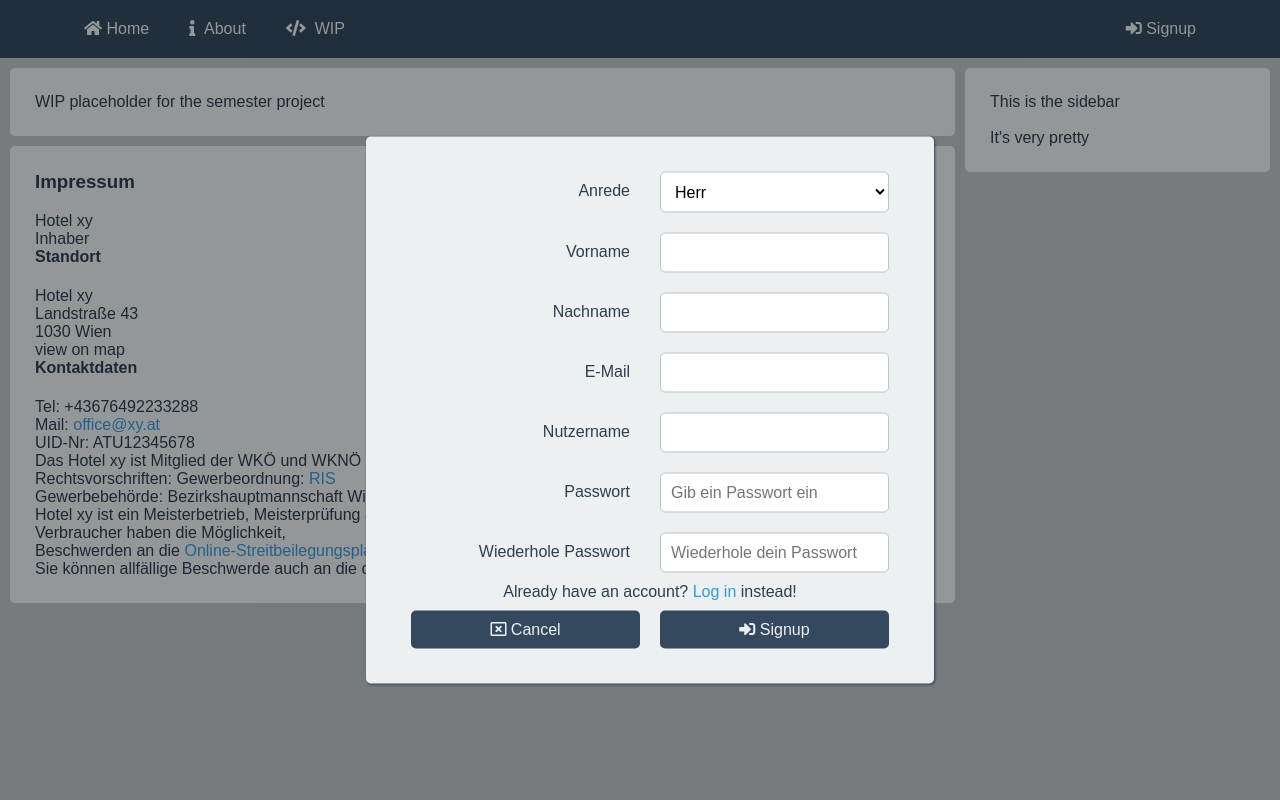
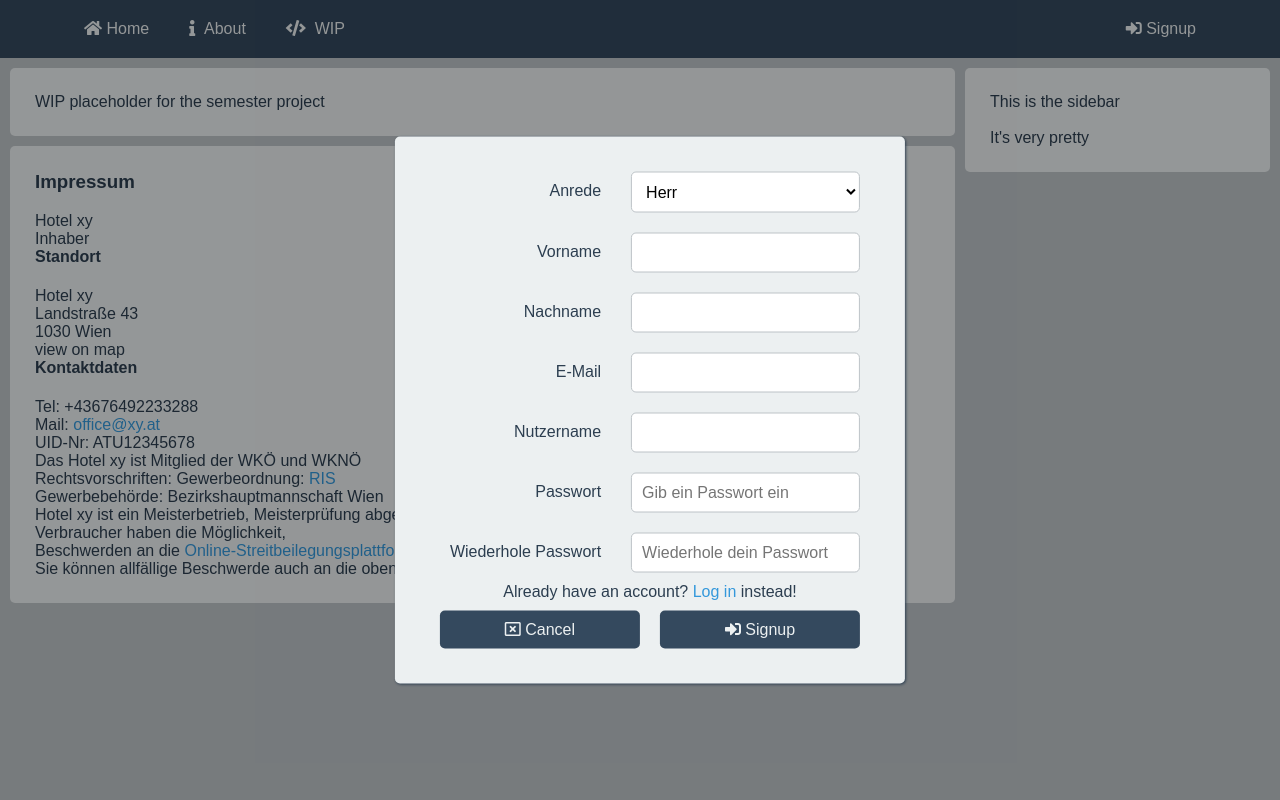
Before and after one commit to fhtw-beni-team-projects/WEB1, a PHP site: page / in a window 1280 px wide, after a click on "Signup". Run offline with PHP 8.4, Linux system fonts and the light colour scheme; some libraries are stand-ins or nearby versions.

Commit message:
small fix

```diff
--- a/i/login.php
+++ b/i/login.php
@@ -53,6 +53,8 @@
 
     <label class="descr formleft" for="pwd2">Wiederhole&nbsp;Passwort</label><input class="popup_input formright forminput" type="password" name="pwd2" placeholder="Wiederhole dein Passwort" />
 
+  </div>
+  <div class="formcontent grid equal">
 
     <!-- TODO: seperate sign up / login page for js disabled browsers-->
     <p class="formtext formfull" id="login-prompt">Already&nbsp;have&nbsp;an&nbsp;account? <a target="_blank" onclick="changeForm('login');">Log&nbsp;in</a>&nbsp;instead!</p>
--- a/styles/base.css
+++ b/styles/base.css
@@ -276,6 +276,9 @@ h1, h2, h3, h4, h5 {
 
 .formcontent.grid {
   column-gap: 0;
+}
+
+.formcontent.grid.equal {
   grid-template-columns: repeat(2, minmax(0, 1fr));
 }
 
```
